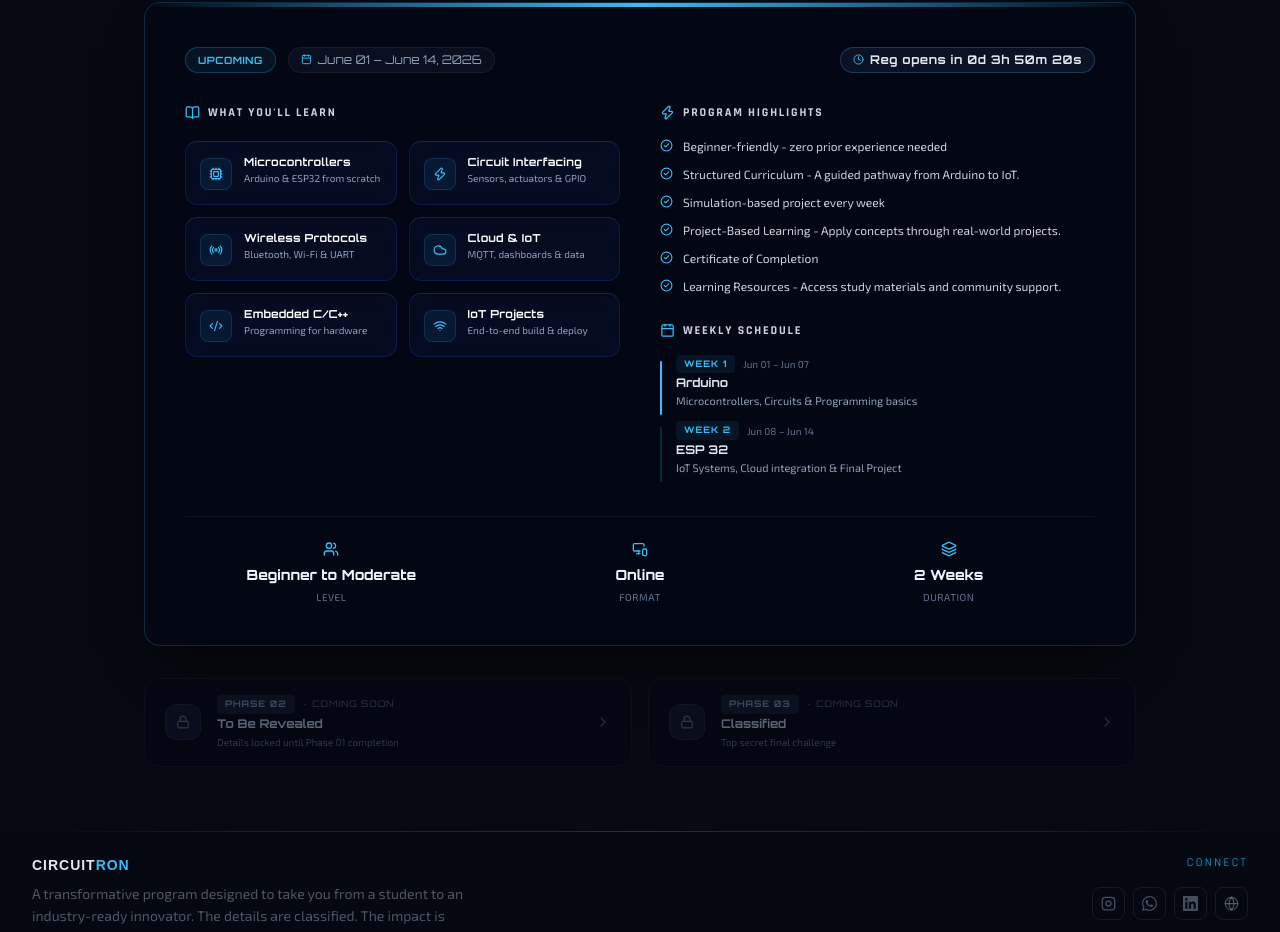
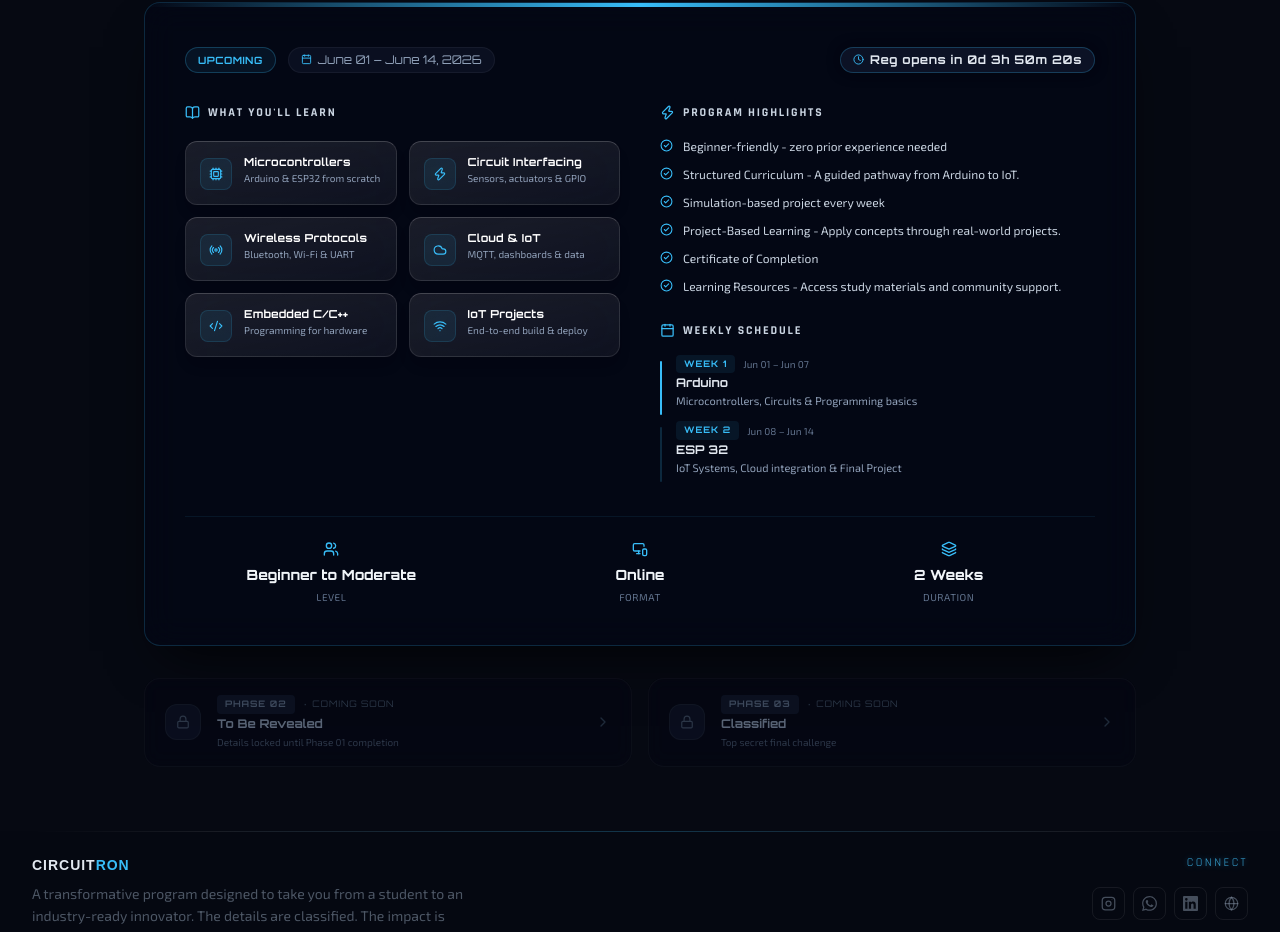
Before and after one commit to Kesicode/circuitron2026, a Next.js app: page / in a window 1280 px wide. Shown: the part 1056-1988 px from the top of the page. Built offline with nearby package versions, Linux system fonts and the light colour scheme; no server answers; the database is empty; a web font is replaced by a local one.

Commit message:
style: enhance curriculum cards with true frosted glassmorphism effect

```diff
--- a/src/components/EventPhases.tsx
+++ b/src/components/EventPhases.tsx
@@ -196,7 +196,7 @@ export default function EventPhases() {
                             initial="hidden" whileInView="visible" viewport={{ once: true }}
                             variants={fadeUp}
                             onClick={() => setSelectedTopic(isSelected ? null : topic)}
-                            className="group/item flex flex-col gap-3 p-3.5 rounded-xl border border-blue-800/30 border-t-blue-400/20 bg-blue-950/20 backdrop-blur-md shadow-lg hover:bg-blue-900/30 transition-all duration-300 cursor-pointer overflow-hidden"
+                            className="group/item flex flex-col gap-3 p-3.5 rounded-xl border border-white/10 border-t-white/20 border-l-white/10 bg-white/5 bg-gradient-to-br from-white/[0.05] to-transparent backdrop-blur-xl shadow-lg hover:bg-white/10 transition-all duration-300 cursor-pointer overflow-hidden"
                             whileHover={{ scale: isSelected ? 1 : 1.02, borderColor: `${color}60` }}
                           >
                             <div className="flex items-start gap-3">
```
